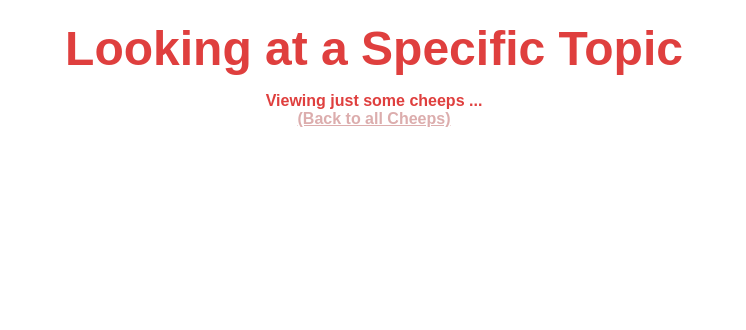
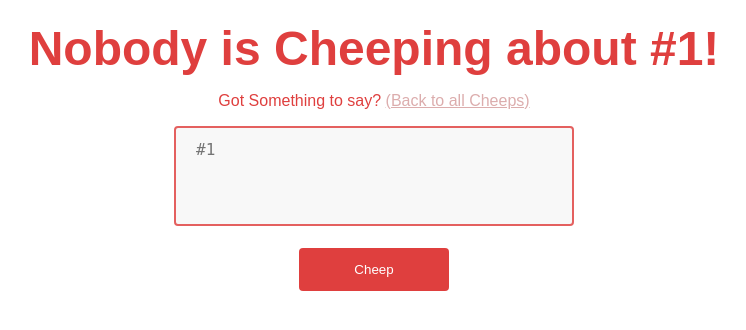
Before and after one commit to Fordcois/Chitter_Twitter_Clone, a Flask app: page /topic/1 in a window 1280 px wide. Shown: the part 129-459 px from the top of the page, without its empty margins (266-1012 px from the left). Run offline with Flask 3, Linux system fonts and the light colour scheme; data that the repository does not hold is empty; some libraries are stand-ins or nearby versions.

Commit message:
Updated hashtag results page

```diff
--- a/app.py
+++ b/app.py
@@ -25,7 +25,7 @@ def index():
 
 #ProfilePage - Contains All Cheeps by User and their name
 @app.route('/user/<username>', methods=['GET'])
-def Profile(username):
+def filter_cheeps_by_profile(username):
     cheeprepo=CheepRepository(get_flask_database_connection(app))
     cheepslist=cheeprepo.all_by(username)
     cheepslist.reverse()
@@ -33,13 +33,13 @@ def Profile(username):
     profile=userrepo.find(username)
     return render_template('profile_page.html',cheeps=cheepslist,profile=profile,user=logged_in)
 
-#ProfilePage - Contains All Cheeps by User and their name
+#Filter by Hashtag Page - Contains All Cheeps by User and their name
 @app.route('/topic/<hashtag>', methods=['GET'])
-def hashtag(hashtag):
+def filter_cheeps_by_hashtag(hashtag):
     cheeprepo=CheepRepository(get_flask_database_connection(app))
     cheepslist=cheeprepo.all_by_hashtag(hashtag)
     cheepslist.reverse()
-    return render_template('hashtag_page.html',cheeps=cheepslist,user=logged_in)
+    return render_template('hashtag_page.html',cheeps=cheepslist,user=logged_in,topic=hashtag)
 
 
 # New Cheep submission
@@ -88,8 +88,6 @@ def register_new_user():
     return redirect ('/')
 
 
-
-
 # Directs you to the Login Page
 @app.route('/login', methods=['get'])
 def direct_to_login_page():
@@ -119,6 +117,7 @@ def Log_out():
     logged_in = None
     return redirect ('/')
 
+####TESTING PAGE - Not For Development ###
 @app.route('/workshop/<number>', methods=['GET'])
 def workshop(number):
     hashtagrepo=HashtagRepository(get_flask_database_connection(app))
--- a/templates/hashtag_page.html
+++ b/templates/hashtag_page.html
@@ -12,10 +12,24 @@
         <img alt="Chitter Logo" src="/static/chitter_logo_white_large.png" width="317" height="117" />
     </div>
     <div class="content">
+        <!-- If there are no results -->
+        {% if cheeps | length == 0 %}
+        <p><span style="color:#df3f3e"><span style="font-size:48px"><strong>Nobody is Cheeping about #{{topic}}!</strong></span></span></p>
+        <p><span style="color:#df3f3e">Got Something to say? <a href="/">(Back to all Cheeps)</a></span></p>
 
-        <p><span style="color:#df3f3e"><span style="font-size:48px"><strong>Looking at a Specific Topic</strong></span></span></p>
+        <!-- This is the cheep Box -->
+        <form action="/newcheep" method="post">
+        <textarea  id='content' name="content" placeholder="#{{topic}}" cols="10" rows="3"></textarea>
+        <br>
+        <br>
+        <input type="submit" value="Cheep">
+        </form>
 
-    <!-- Information regardless of Log-in status -->
+
+
+        {% else %}
+        <p><span style="color:#df3f3e"><span style="font-size:48px"><strong>Here's what people are saying about #{{topic}}</strong></span></span></p>
+
         <p><strong><span style="color:#df3f3e">Viewing just some cheeps ... <br>
             <a href="/">(Back to all Cheeps)</a></span></strong></p>
         <!-- Speech Bubbles Go Here -->
@@ -29,6 +43,8 @@
             </li>
             <br>
         {% endfor %}
+                {% endif %}
+
     </div>
 
 </body>
--- a/templates/index.html
+++ b/templates/index.html
@@ -13,6 +13,7 @@
     </div>
 
     <div class="content">
+<!-- Search Bar Here -->
 
 
 <!-- If Logged in! -->
@@ -29,7 +30,6 @@
     <input type="submit" value="Cheep">
     </form>
 </ul>
-
 
 
 <!-- If Not Logged in  -->
```
Also changed, not shown: README.md, static/stylesheet.css (line endings or trailing spaces).
